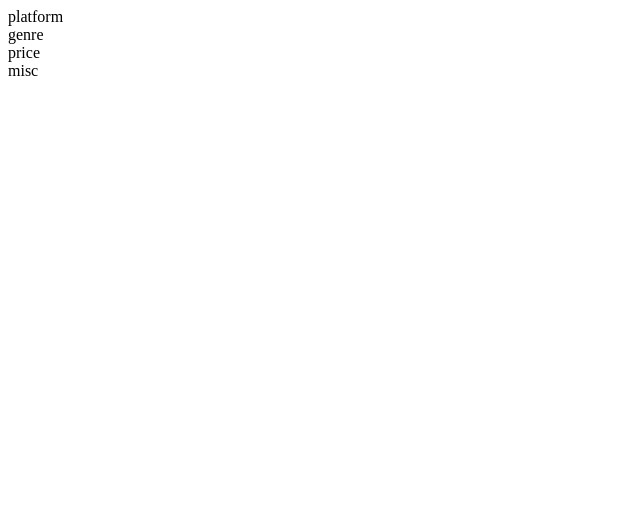
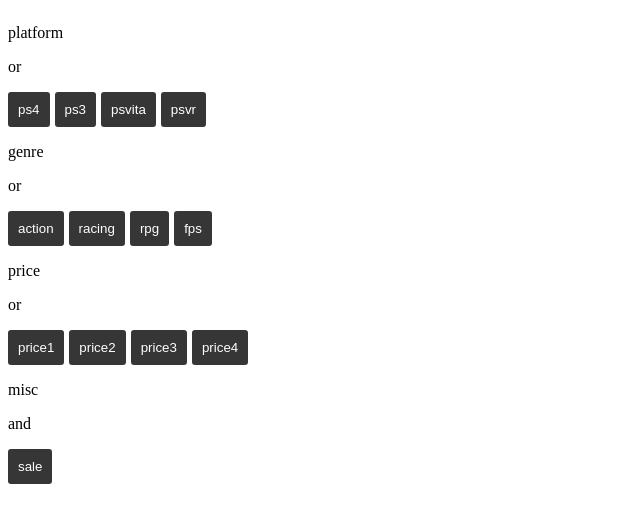
Before and after one commit to preacher2041/GameFilterReact, a React (Create React App) app: page / in a window 1280 px wide. Shown: the top 522 px of the page, without its empty margins (0-640 px from the left). Built offline with nearby package versions, Linux system fonts and the light colour scheme.

Commit message:
Added filter Group component

```diff
--- a/src/components/FilterComponent/FilterComponent.jsx
+++ b/src/components/FilterComponent/FilterComponent.jsx
@@ -3,7 +3,7 @@ import { connect } from 'react-redux';
 
 import { fetchFilterData } from '../store/actions';
 
-// import FilterGroup from './FilterGroup/FilterGroup';
+import FilterGroup from './FilterGroup/FilterGroup';
 
 const FilterComponent = (props) => {
 
@@ -17,11 +17,14 @@ const FilterComponent = (props) => {
 		return (
 			<div>
 			{props.filterData.map((group, i) => {
-					console.log('Group: ', group);
-					console.log('Index: ', i);
 
 					return (
-						<div key={i}>{group.filterGroupName}</div>
+						<FilterGroup
+							key={i}
+							filterGroupName={group.filterGroupName}
+							filterGroupType={group.filterGroupType}
+							filterLabels={group.filterLabels}
+						/>
 					)
 				})
 			}
--- a/src/components/FilterComponent/FilterGroup/FilterGroup.jsx
+++ b/src/components/FilterComponent/FilterGroup/FilterGroup.jsx
@@ -5,7 +5,7 @@ import FilterButton from '../FilterButton/FilterButton';
 function filterGroup(props) {
 
 	return(
-		<div key={props.filterGroupKey}>
+		<div>
 			<p>{props.filterGroupName}</p>
 			<p>{props.filterGroupType}</p>
 
```
